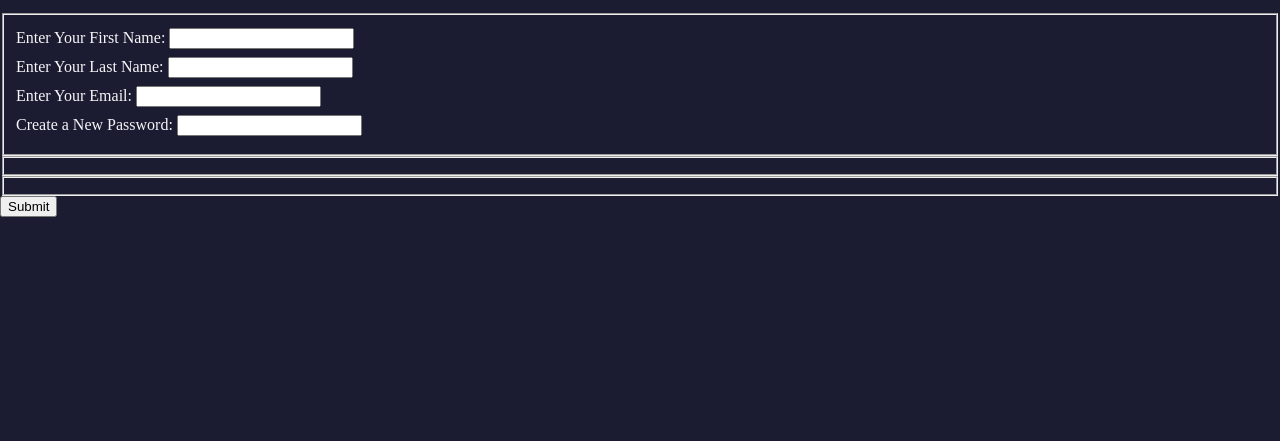
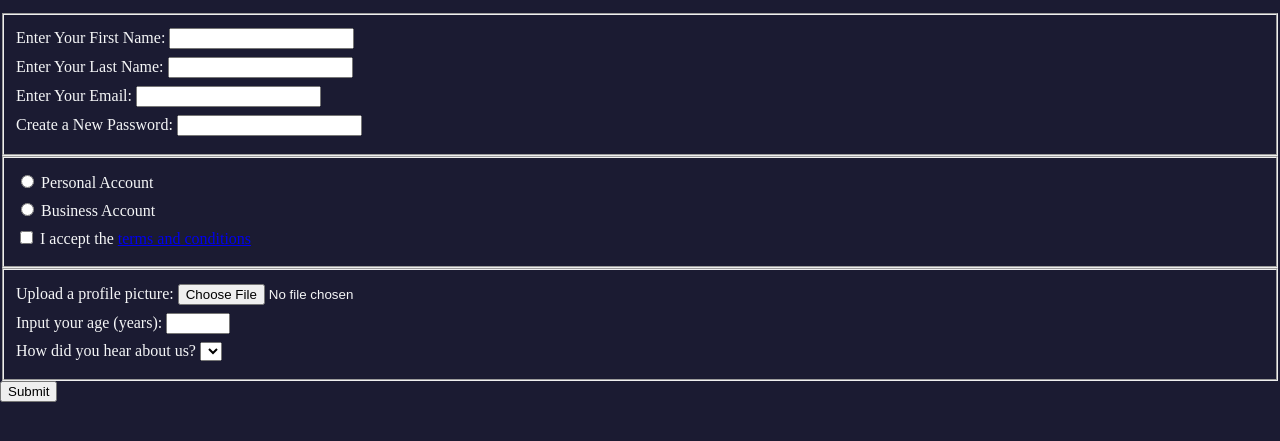
Before and after one commit to dvillanueva7/registration-form, a plain HTML site: page index.html in a window 1280 px wide. Shown: the part 101-542 px from the top of the page. Drawn offline with Linux system fonts and the light colour scheme.

Commit message:
Update index.html

```diff
--- a/index.html
+++ b/index.html
@@ -25,9 +25,33 @@
             <label>Create a New Password: <input type="password" pattern="[a-z0-5]{8,}" required></label>
         </fieldset>
 
-        <fieldset></fieldset>
+        <fieldset>
+            <label><input type="radio" name="account-type"> Personal Account</label>
 
-        <fieldset></fieldset>
+            <label><input type="radio" name="account-type"> Business Account</label>
+
+            <label><input type="checkbox" required> I accept the <a href="https://www.freecodecamp.org/news/terms-of-service/">terms and conditions</a></label>
+        </fieldset>
+
+        <fieldset>
+            <label>Upload a profile picture: <input type="file"></label>
+
+            <label>Input your age (years): <input type="number" min="13" max="120"></label>
+
+            <label>How did you hear about us?
+                <select>
+                    <option></option>
+
+                    <option></option>
+
+                    <option></option>
+
+                    <option></option>
+
+                    <option></option>
+                </select>
+            </label>
+        </fieldset>
 
         <input type="submit" value="Submit">
     </form>
```
